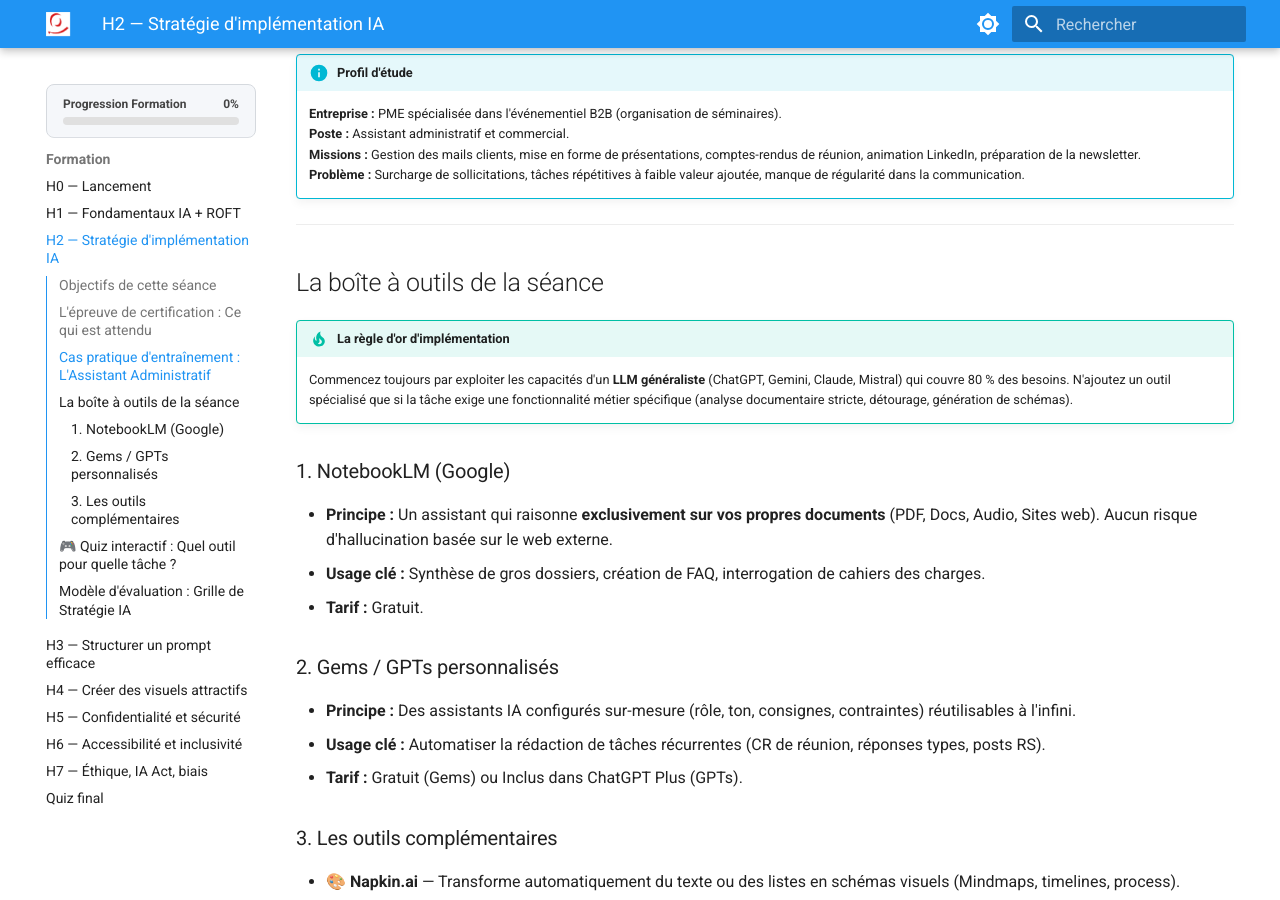
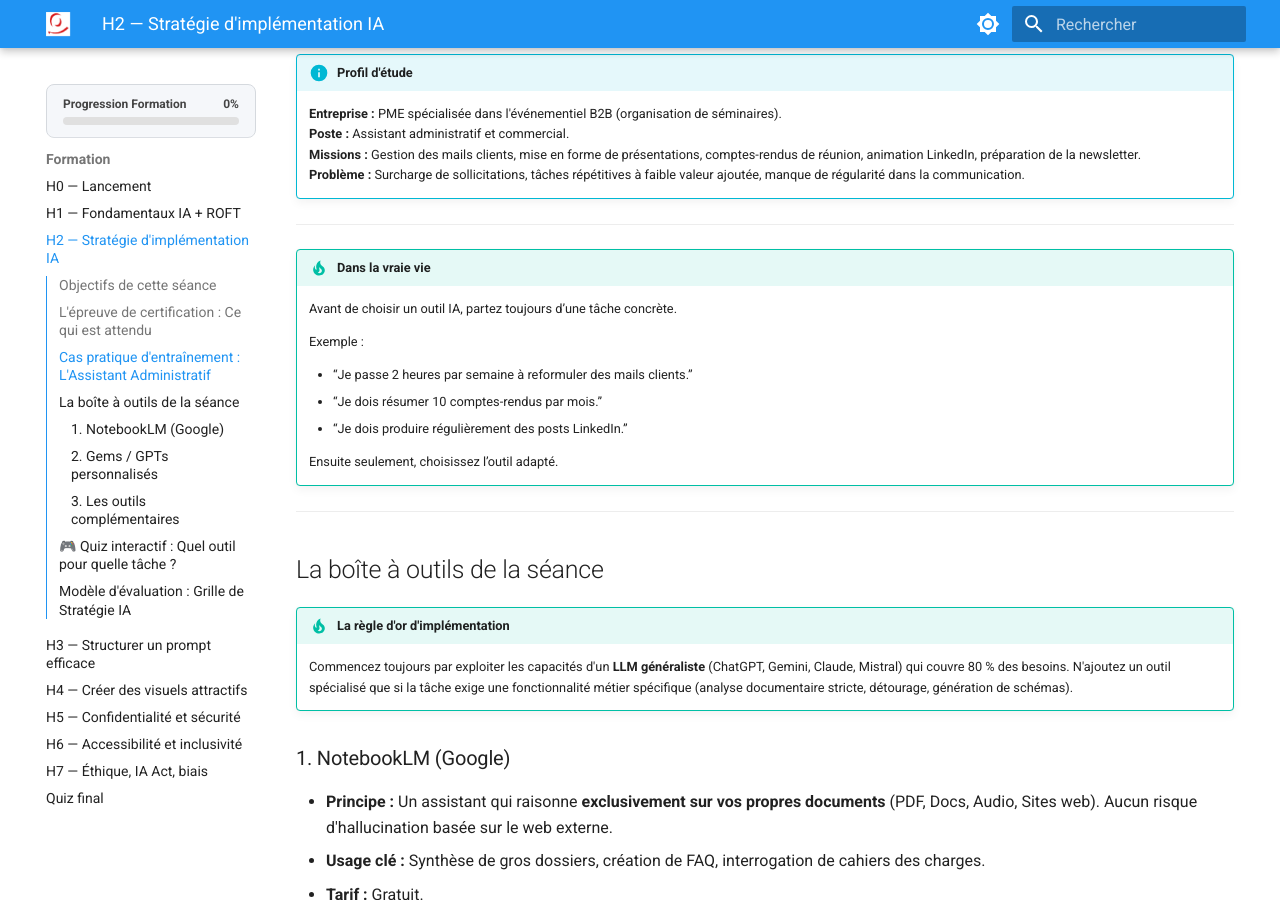
Before and after one commit to pierre-l-hue/wiki-formation-ia, an MkDocs documentation site: the page built from docs/formation/h2.md, in a window 1280 px wide and 900 px high, scrolled down 1001 px. Built offline with MkDocs 1.6.1 and Material for MkDocs 9.7.7, drawn with Linux system fonts in a browser that asks for light colours; some of the changed text lies outside the part shown.

Commit message:
Update h2.md

```diff
--- a/docs/formation/h2.md
+++ b/docs/formation/h2.md
@@ -33,6 +33,17 @@
     **Missions :** Gestion des mails clients, mise en forme de présentations, comptes-rendus de réunion, animation LinkedIn, préparation de la newsletter.
     **Problème :** Surcharge de sollicitations, tâches répétitives à faible valeur ajoutée, manque de régularité dans la communication.
 
+---
+!!! tip "Dans la vraie vie"
+    Avant de choisir un outil IA, partez toujours d’une tâche concrète.
+
+    Exemple :
+
+    - “Je passe 2 heures par semaine à reformuler des mails clients.”
+    - “Je dois résumer 10 comptes-rendus par mois.”
+    - “Je dois produire régulièrement des posts LinkedIn.”
+
+    Ensuite seulement, choisissez l’outil adapté.
 ---
 
 ## La boîte à outils de la séance
```
